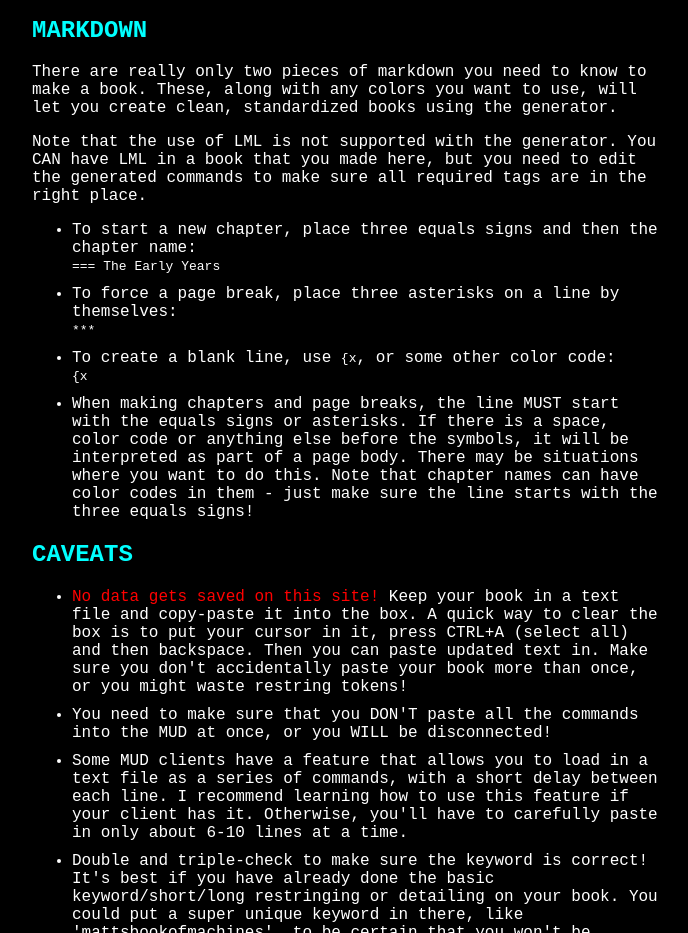
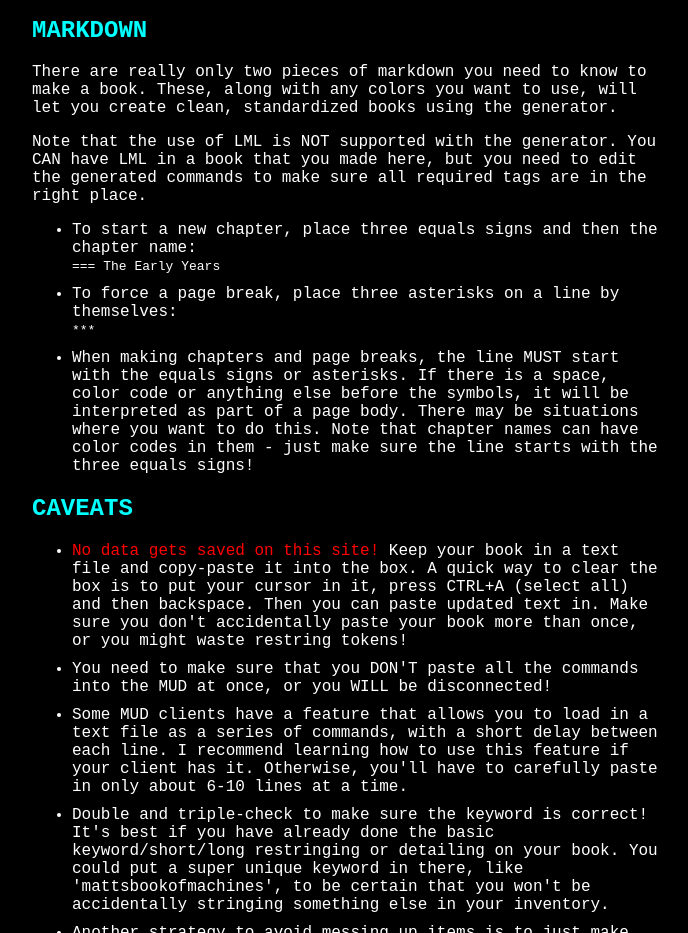
Before and after one commit to jeniferirwin/lensbooks, a plain HTML site: page docs.html in a window 1280 px wide. Shown: the part 1401-2334 px from the top of the page, without its empty margins (292-980 px from the left). Drawn offline with Linux system fonts and the light colour scheme.

Commit message:
remove unnecessary instruction about blank lines

```diff
--- a/docs.html
+++ b/docs.html
@@ -101,14 +101,13 @@
       books using the generator.
     </p>
     <p>
-      Note that the use of LML is not supported with the generator. You CAN have LML in a book
+      Note that the use of LML is NOT supported with the generator. You CAN have LML in a book
       that you made here, but you need to edit the generated commands to make sure all required
       tags are in the right place.
     </p>
     <ul>
     <li class="spaced">To start a new chapter, place three equals signs and then the chapter name:<br><code>=== The Early Years</code></li>
     <li class="spaced">To force a page break, place three asterisks on a line by themselves:<br><code>***</code></li>
-    <li class="spaced">To create a blank line, use <code>{x</code>, or some other color code:<br><code>{x</code></li>
     <li class="spaced">
       When making chapters and page breaks, the line MUST start with the equals signs or asterisks.
       If there is a space, color code or anything else before the symbols, it will be interpreted
```
